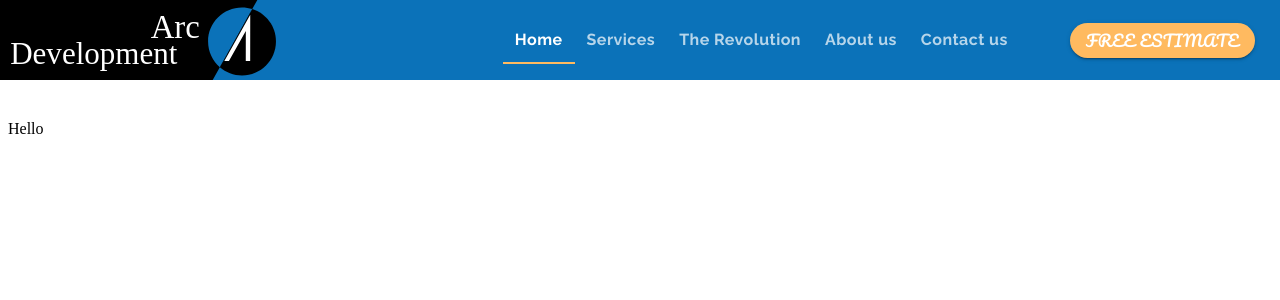
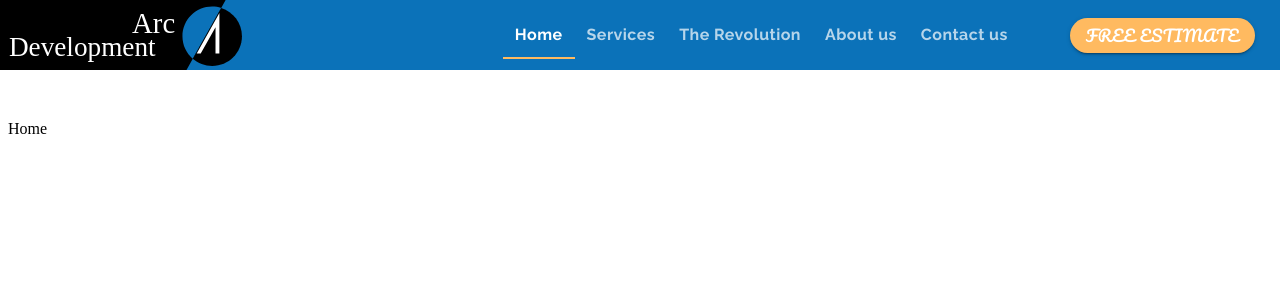
Before and after one commit to jinhyo/material-ui-practice, a React (Create React App) app: page / in a window 1280 px wide. Shown: the top 300 px of the page. Built offline with nearby package versions, Linux system fonts and the light colour scheme.

Commit message:
router navigation

```diff
--- a/src/App.js
+++ b/src/App.js
@@ -1,13 +1,29 @@
 import { ThemeProvider } from "@material-ui/core";
 import { useState } from "react";
+import { BrowserRouter, Route, Switch } from "react-router-dom";
 import Header from "./components/ui/Header";
 import theme from "./components/ui/Theme";
 
 function App() {
   return (
     <ThemeProvider theme={theme}>
-      <Header />
-      Hello
+      <BrowserRouter>
+        <Header />
+        <Switch>
+          <Route exact path="/" component={() => <div>Home</div>} />
+          <Route path="/services" component={() => <div>services</div>} />
+          <Route
+            path="/customsoftware"
+            component={() => <div>customsoftware</div>}
+          />
+          <Route path="/mobileapps" component={() => <div>mobileapps</div>} />
+          <Route path="/websites" component={() => <div>websites</div>} />
+          <Route path="/revolution" component={() => <div>revolution</div>} />
+          <Route path="/about" component={() => <div>about</div>} />
+          <Route path="/contact" component={() => <div>contact</div>} />
+          <Route path="/estimate" component={() => <div>estimate</div>} />
+        </Switch>
+      </BrowserRouter>
     </ThemeProvider>
   );
 }
--- a/src/components/ui/Header.jsx
+++ b/src/components/ui/Header.jsx
@@ -8,8 +8,9 @@ import {
   Typography,
   useScrollTrigger,
 } from "@material-ui/core";
-import React from "react";
+import React, { useEffect } from "react";
 import { useState } from "react";
+import { Link, useLocation } from "react-router-dom";
 import logo from "../../assets/logo.svg";
 
 function ElevationScroll({ children }) {
@@ -46,9 +47,16 @@ const useStyles = makeStyles((theme) => ({
     marginRight: "25px",
     height: "35px",
   },
+  logoContainer: {
+    padding: 0,
+    "&:hover": {
+      backgroundColor: "transparent",
+    },
+  },
 }));
 
 function Header() {
+  const location = useLocation();
   const classes = useStyles();
   const [value, setValue] = useState(0);
   console.log("🚀 ~ file: Header.jsx ~ line 38 ~ Header ~ value", value);
@@ -56,6 +64,20 @@ function Header() {
   const handleChange = (event, newValue) => {
     setValue(newValue);
   };
+
+  useEffect(() => {
+    if (location.pathname === "/" && value !== 0) {
+      setValue(0);
+    } else if (location.pathname === "/services" && value !== 1) {
+      setValue(1);
+    } else if (location.pathname === "/revolution" && value !== 2) {
+      setValue(2);
+    } else if (location.pathname === "/about" && value !== 3) {
+      setValue(3);
+    } else if (location.pathname === "/contact" && value !== 4) {
+      setValue(4);
+    }
+  }, [value]);
 
   return (
     <>
@@ -65,18 +87,51 @@ function Header() {
             {/* <Typography variant="h3" color="secondary">
               App Development
             </Typography> */}
-            <img src={logo} className={classes.logo} alt="company logo" />
+            <Button
+              component={Link}
+              to="/"
+              className={classes.logoContainer}
+              disableRipple
+              onClick={() => setValue(0)}
+            >
+              <img src={logo} className={classes.logo} alt="company logo" />
+            </Button>
             <Tabs
               value={value}
               onChange={handleChange}
               className={classes.tabContainer}
-              // aria-label="simple tabs example"
+              indicatorColor="secondary"
             >
-              <Tab className={classes.tab} label="Home" />
-              <Tab className={classes.tab} label="Services" />
-              <Tab className={classes.tab} label="The Revolution" />
-              <Tab className={classes.tab} label="About us" />
-              <Tab className={classes.tab} label="Contact us" />
+              <Tab
+                className={classes.tab}
+                component={Link}
+                to="/"
+                label="Home"
+              />
+              <Tab
+                className={classes.tab}
+                component={Link}
+                to="/services"
+                label="Services"
+              />
+              <Tab
+                className={classes.tab}
+                component={Link}
+                to="/revolution"
+                label="The Revolution"
+              />
+              <Tab
+                className={classes.tab}
+                component={Link}
+                to="/about"
+                label="About us"
+              />
+              <Tab
+                className={classes.tab}
+                component={Link}
+                to="/contact"
+                label="Contact us"
+              />
             </Tabs>
             <Button
               variant="contained"
```
